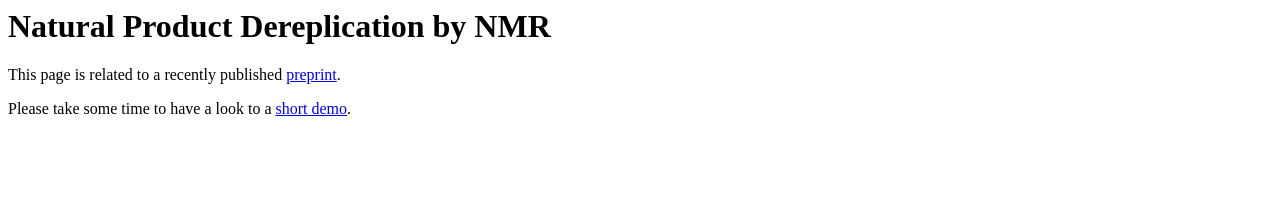
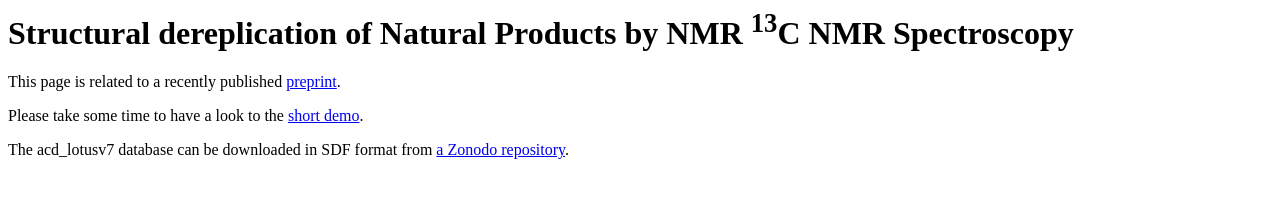
Before and after one commit to nuzillard/acd_lotus, a plain HTML site: page index.html in a window 1280 px wide. Drawn offline with Linux system fonts and the light colour scheme.

Commit message:
Update index.html

```diff
--- a/index.html
+++ b/index.html
@@ -1,19 +1,23 @@
 <html>
 	<head>
 		<title>
-			Natural Product Dereplication by NMR
+			Structural dereplication by NMR
 		</title>
 	</head>
 	<body>
 		<h1>
-			Natural Product Dereplication by NMR
+			Structural dereplication of Natural Products by NMR <sup>13</sup>C NMR Spectroscopy
 		</h1>
 		<p>
 			This page is related to a recently published
 			<a href="https://doi.org/10.26434/chemrxiv-2022-zvjnj">preprint</a>.
 		</p>
 		<p>
-			Please take some time to have a look to a <a href="acd_lotusv7.mp4">short demo</a>.
+			Please take some time to have a look to the <a href="acd_lotusv7.mp4">short demo</a>.
+		</p>
+		<p>
+			The acd_lotusv7 database can be downloaded in SDF format from
+			<a href="https://zenodo.org/record/6621129">a Zonodo repository</a>.
 		</p>
 	</body>
 </html>
```
